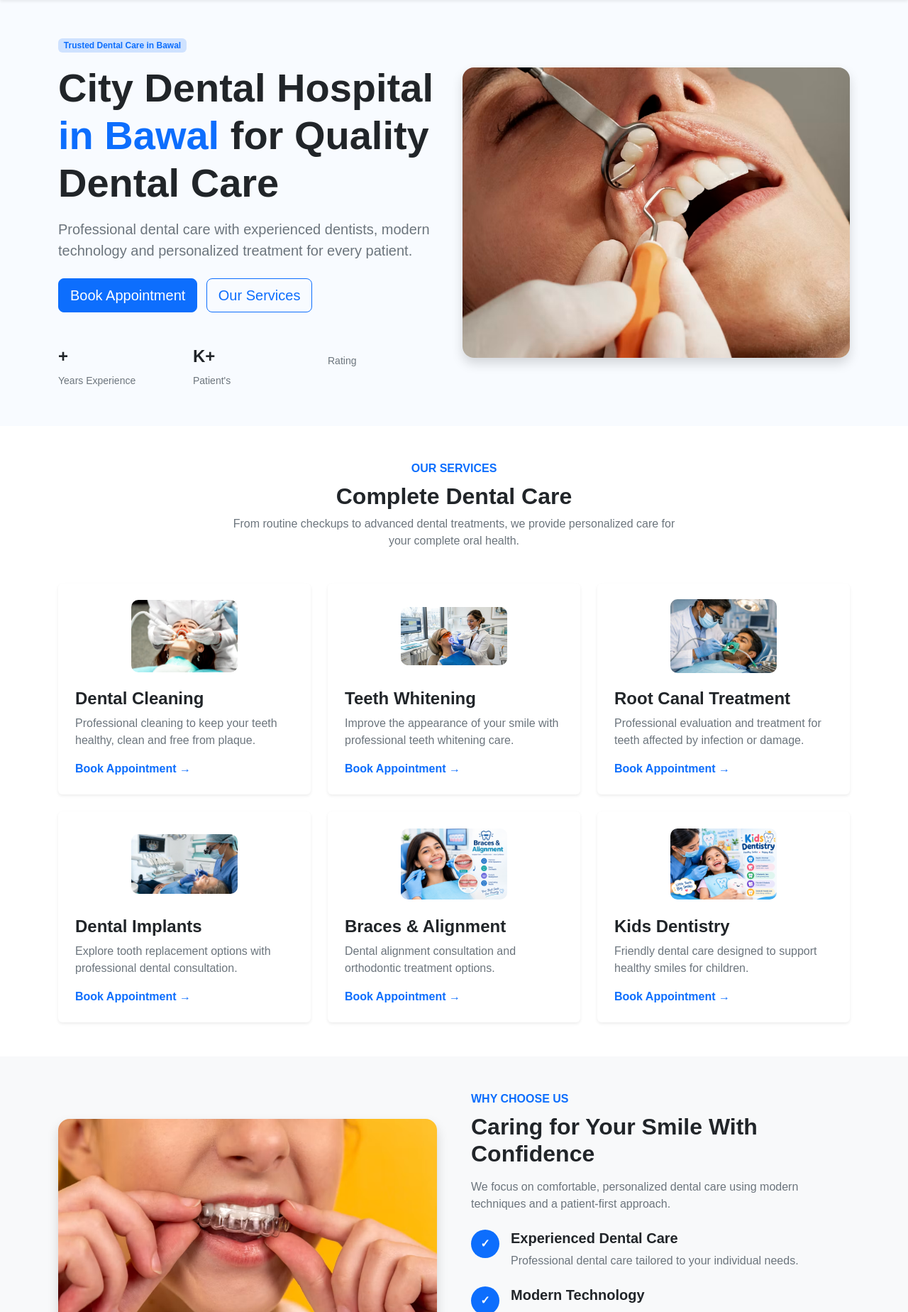
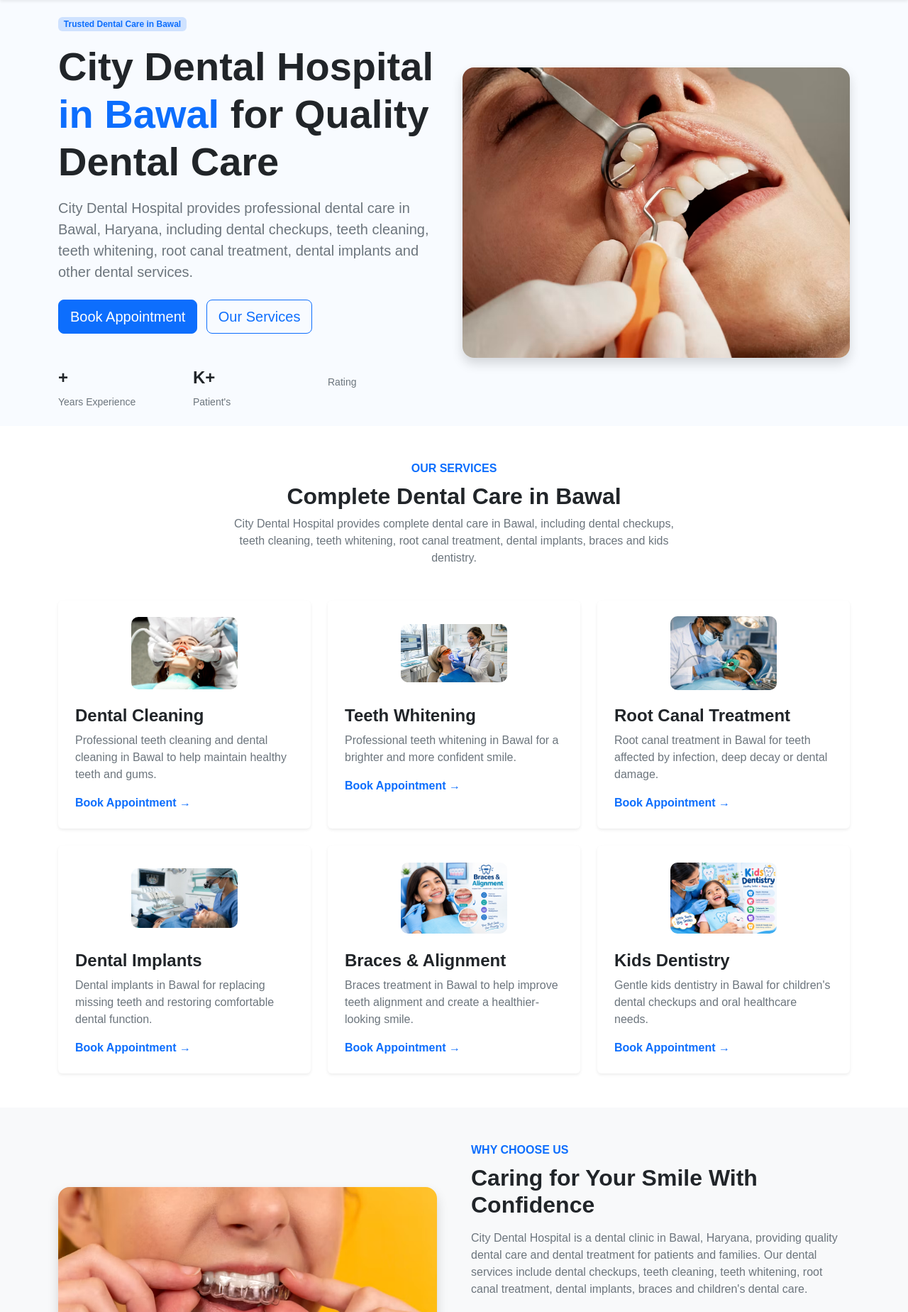
Before and after one commit to chanchalji143/client-website, a Django app: page / in a window 1280 px wide. Shown: the part 64-1912 px from the top of the page at 71% size. Run offline with Django 5.2, Linux system fonts and the light colour scheme; data that the repository does not hold is empty; some libraries are stand-ins or nearby versions.

Commit message:
Update homepage SEO content and keywords

```diff
--- a/home/templates/home/index.html
+++ b/home/templates/home/index.html
@@ -7,12 +7,12 @@
 
     <meta name="viewport" content="width=device-width, initial-scale=1.0">
 
-    <title>City Dental Hospital | Dental Care in Bawal & Rewari</title>
+    <title>City Dental Hospital | Dentist in Bawal, Haryana</title>
 
     <meta
-        name="description"
-        content="City Dental Hospital provides dental care and oral healthcare services in Bawal, Haryana. Book a dental consultation for quality dental treatment."
-    >
+    name="description"
+    content="City Dental Hospital provides dental care, dental checkups, teeth cleaning, teeth whitening, root canal treatment and other dental services in Bawal, Haryana. Book your dental appointment today."
+>
     <link rel="canonical" href="https://citydentalhospitalbawal.com/">
     <meta property="og:title" content="City Dental Hospital | Dental Care in Bawal & Rewari">
 
@@ -172,10 +172,11 @@
     for Quality Dental Care
 </h1>
 
-            <p class="lead text-secondary mt-3">
-              Professional dental care with experienced dentists, modern
-              technology and personalized treatment for every patient.
-            </p>
+           <p class="lead text-secondary mt-3">
+    City Dental Hospital provides professional dental care in Bawal,
+    Haryana, including dental checkups, teeth cleaning, teeth whitening,
+    root canal treatment, dental implants and other dental services.
+</p>
 
             <!-- HERO BUTTONS -->
 
@@ -234,11 +235,12 @@
         <div class="text-center mb-5">
           <span class="text-primary fw-semibold"> OUR SERVICES </span>
 
-          <h2 class="fw-bold mt-2">Complete Dental Care</h2>
+          <h2 class="fw-bold mt-2">Complete Dental Care in Bawal</h2>
 
           <p class="text-secondary mx-auto services-intro">
-            From routine checkups to advanced dental treatments, we provide
-            personalized care for your complete oral health.
+            City Dental Hospital provides complete dental care in Bawal,
+    including dental checkups, teeth cleaning, teeth whitening,
+    root canal treatment, dental implants, braces and kids dentistry.
           </p>
         </div>
 
@@ -256,16 +258,15 @@
                     alt=""
                     class="web-icon-book"
                   /> -->
-                  <img src="{% static 'home/images/Dental-Cleaning.jpg' %}"
-     class="web-icon-book"
-     alt="Dental cleaning treatment">
+                  <img src="{% static 'home/images/Dental-Cleaning.jpg' %}" class="web-icon-book"
+     alt="Teeth cleaning and dental cleaning in Bawal">
                 </div>
 
                 <h4 class="fw-bold mt-4">Dental Cleaning</h4>
 
                 <p class="text-secondary">
-                  Professional cleaning to keep your teeth healthy, clean and
-                  free from plaque.
+                 Professional teeth cleaning and dental cleaning in Bawal
+    to help maintain healthy teeth and gums.
                 </p>
 
                 <a
@@ -286,14 +287,14 @@
                 <div class="service-icon">
                 <img src="{% static 'home/images/Teeth-Whitening.jpg' %}"
      class="web-icon-book"
-     alt="Professional teeth whitening treatment">
+     alt="Teeth whitening treatment in Bawal">
                 </div>
 
                 <h4 class="fw-bold mt-4">Teeth Whitening</h4>
 
                 <p class="text-secondary">
-                  Improve the appearance of your smile with professional teeth
-                  whitening care.
+                  Professional teeth whitening in Bawal for a brighter
+    and more confident smile.
                 </p>
 
                 <a
@@ -314,14 +315,14 @@
                 <div class="service-icon">
                   <img src="{% static 'home/images/Root-Canal-Treatmen.jpg' %}"
      class="web-icon-book"
-     alt="Root canal treatment">
+     alt="Root canal treatment in Bawal">
                 </div>
 
                 <h4 class="fw-bold mt-4">Root Canal Treatment</h4>
 
                 <p class="text-secondary">
-                  Professional evaluation and treatment for teeth affected by
-                  infection or damage.
+                    Root canal treatment in Bawal for teeth affected by
+    infection, deep decay or dental damage.
                 </p>
 
                 <a
@@ -342,14 +343,15 @@
                 <div class="service-icon">
                  <img src="{% static 'home/images/Dental-Implants.jpg' %}"
      class="web-icon-book"
-     alt="Dental implants treatment">
+     alt="Dental implants treatment in Bawal">
                 </div>
 
                 <h4 class="fw-bold mt-4">Dental Implants</h4>
 
                 <p class="text-secondary">
-                  Explore tooth replacement options with professional dental
-                  consultation.
+                   Dental implants in Bawal for replacing missing teeth
+    and restoring comfortable dental function.
+
                 </p>
 
                 <a
@@ -368,14 +370,15 @@
             <div class="card service-card h-100 border-0 shadow-sm">
               <div class="card-body p-4">
                 <div class="service-icon">
-                 <img src="{% static 'home/images/Braces-&-Alignment.png' %}"class="web-icon-book"alt="Braces and teeth alignment treatment">
+                 <img src="{% static 'home/images/Braces-&-Alignment.png' %}"class="web-icon-book"alt="Braces treatment and teeth alignment in Bawal">
                 </div>
 
                 <h4 class="fw-bold mt-4">Braces & Alignment</h4>
 
                 <p class="text-secondary">
-                  Dental alignment consultation and orthodontic treatment
-                  options.
+                      Braces treatment in Bawal to help improve teeth
+    alignment and create a healthier-looking smile.
+
                 </p>
 
                 <a
@@ -396,14 +399,14 @@
                 <div class="service-icon">
                  <img src="{% static 'home/images/Kids-Dentistry.png' %}"
      class="web-icon-book"
-     alt="Kids dentistry and children's dental care">
+     alt="Kids dentistry and children's dental care in Bawal">
                 </div>
 
                 <h4 class="fw-bold mt-4">Kids Dentistry</h4>
 
                 <p class="text-secondary">
-                  Friendly dental care designed to support healthy smiles for
-                  children.
+                    Gentle kids dentistry in Bawal for children's dental
+    checkups and oral healthcare needs.
                 </p>
 
                 <a
@@ -442,8 +445,11 @@
             <h2 class="fw-bold mt-2">Caring for Your Smile With Confidence</h2>
 
             <p class="text-secondary mt-3">
-              We focus on comfortable, personalized dental care using modern
-              techniques and a patient-first approach.
+              City Dental Hospital is a dental clinic in Bawal, Haryana,
+    providing quality dental care and dental treatment for patients
+    and families. Our dental services include dental checkups,
+    teeth cleaning, teeth whitening, root canal treatment,
+    dental implants, braces and children's dental care.
             </p>
 
             <!-- FEATURE 1 -->
@@ -500,7 +506,7 @@
     <section id="doctor" class="py-5">
       <div class="container">
         <div class="text-center mb-5">
-          <span class="text-primary fw-semibold"> MEET OUR DENTIST </span>
+          <span class="text-primary fw-semibold"> Meet Our Dentist in Bawal </span>
 
           <h2 class="fw-bold mt-2">Expert Care From Experienced Hands</h2>
         </div>
@@ -522,8 +528,10 @@
             <p class="text-primary fw-semibold">B.D.S. (K.U), M.I.D.A</p>
 
             <p class="text-secondary">
-              Dr. Pradeep Kundu focuses on personalized dental care and helps
-              patients understand their treatment options clearly.
+       Looking for a dental doctor in Bawal? City Dental Hospital
+    provides dental consultation and treatment for patients
+    looking for a dentist in Bawal, Haryana.
+
             </p>
 
             <div class="row mt-4">
@@ -1083,7 +1091,7 @@
                     data-bs-toggle="collapse"
                     data-bs-target="#faqOne"
                   >
-                    How can I book a dental appointment?
+                   Where can I find a dentist in Bawal?
                   </button>
                 </h2>
 
@@ -1093,8 +1101,9 @@
                   data-bs-parent="#faqAccordion"
                 >
                   <div class="accordion-body text-secondary">
-                    You can request an appointment using our online appointment
-                    form or contact the clinic through WhatsApp or phone.
+                    City Dental Hospital provides dental care and dental treatment
+    for patients looking for a dentist in Bawal, Haryana.
+
                   </div>
                 </div>
               </div>
@@ -1109,7 +1118,7 @@
                     data-bs-toggle="collapse"
                     data-bs-target="#faqTwo"
                   >
-                    How often should I visit a dentist?
+                   Do you provide root canal treatment in Bawal?
                   </button>
                 </h2>
 
@@ -1119,9 +1128,8 @@
                   data-bs-parent="#faqAccordion"
                 >
                   <div class="accordion-body text-secondary">
-                    Regular dental checkups can help identify oral health
-                    problems early. Your dentist can recommend a visit schedule
-                    based on your individual needs.
+                    Yes, City Dental Hospital provides consultation and root canal
+    treatment in Bawal based on the patient's dental condition.
                   </div>
                 </div>
               </div>
@@ -1136,7 +1144,7 @@
                     data-bs-toggle="collapse"
                     data-bs-target="#faqThree"
                   >
-                    Do you provide dental treatment for children?
+                    Do you provide teeth cleaning in Bawal?
                   </button>
                 </h2>
 
@@ -1146,9 +1154,8 @@
                   data-bs-parent="#faqAccordion"
                 >
                   <div class="accordion-body text-secondary">
-                    Yes, our clinic can provide dental care for children.
-                    Treatment options depend on the child's individual dental
-                    needs.
+                   Yes, professional teeth cleaning and dental cleaning are
+    available at City Dental Hospital in Bawal.
                   </div>
                 </div>
               </div>
@@ -1163,7 +1170,7 @@
                     data-bs-toggle="collapse"
                     data-bs-target="#faqFour"
                   >
-                    Do you provide root canal treatment?
+                   Do you provide dental implants in Bawal?
                   </button>
                 </h2>
 
@@ -1173,9 +1180,9 @@
                   data-bs-parent="#faqAccordion"
                 >
                   <div class="accordion-body text-secondary">
-                    Root canal treatment may be recommended for teeth affected
-                    by infection or damage. A dentist can evaluate your tooth
-                    and explain the appropriate treatment options.
+                     Dental implant treatment is available at City Dental Hospital
+    in Bawal. A dental consultation can help determine the
+    appropriate treatment for missing teeth.
                   </div>
                 </div>
               </div>
@@ -1190,7 +1197,7 @@
                     data-bs-toggle="collapse"
                     data-bs-target="#faqFive"
                   >
-                    How can I contact the clinic?
+                   Can I get braces treatment in Bawal?
                   </button>
                 </h2>
 
@@ -1200,8 +1207,8 @@
                   data-bs-parent="#faqAccordion"
                 >
                   <div class="accordion-body text-secondary">
-                    You can contact the clinic by phone, WhatsApp, or through
-                    the contact form available on this website.
+                      City Dental Hospital provides consultation for braces and
+    teeth alignment treatment in Bawal.
                   </div>
                 </div>
               </div>
--- a/mysite/settings.py
+++ b/mysite/settings.py
@@ -208,13 +208,10 @@ MEDIA_ROOT = BASE_DIR / "media"
 EMAIL_BACKEND = "django.core.mail.backends.smtp.EmailBackend"
 
 EMAIL_HOST = "smtp.gmail.com"
-
 EMAIL_PORT = 587
-
 EMAIL_USE_TLS = True
 
 EMAIL_HOST_USER = os.getenv("EMAIL_HOST_USER")
-
 EMAIL_HOST_PASSWORD = os.getenv("EMAIL_HOST_PASSWORD")
 
 DEFAULT_FROM_EMAIL = EMAIL_HOST_USER
```
